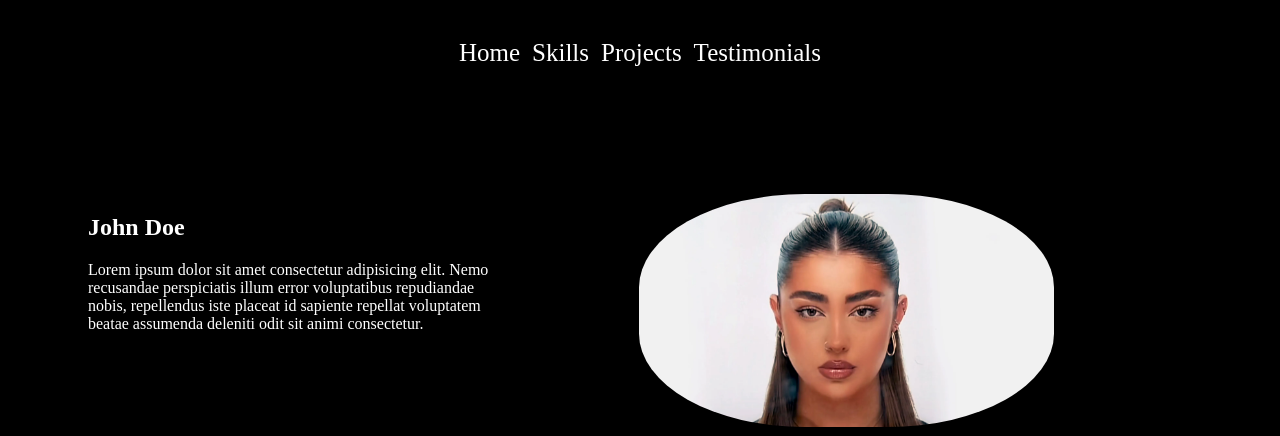
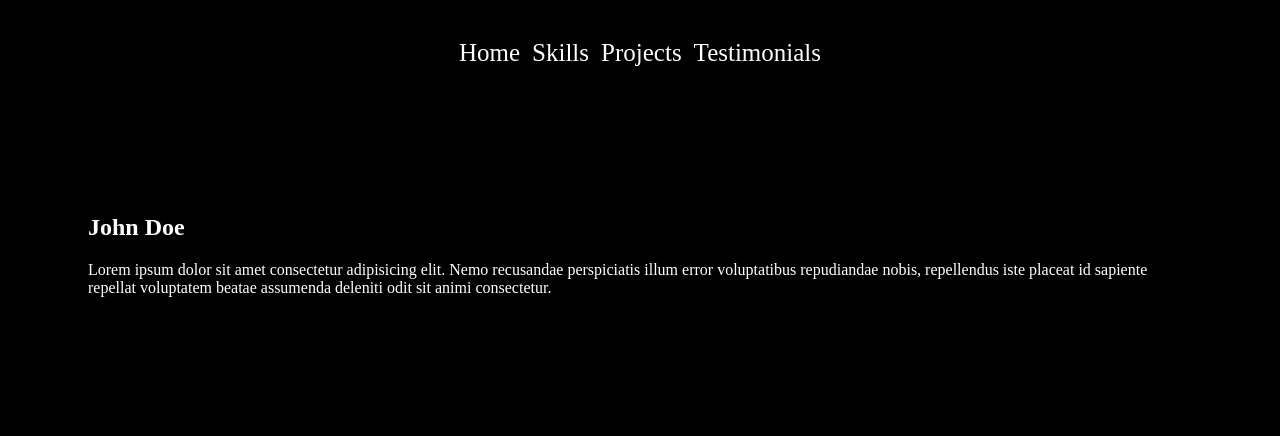
Before and after one commit to ismailmunyentwari9/collabo, a plain HTML site: page index.html in a window 1280 px wide. Shown: the top 436 px of the page. Drawn offline with Linux system fonts and the light colour scheme.

Commit message:
Add basic codes

```diff
--- a/index.html
+++ b/index.html
@@ -100,7 +100,7 @@
 
                 </div>
             <div class="pic">
-                <img src="./imgs/girkl.webp" alt="girl pic">
+                <!-- <img src="./imgs/girkl.webp" alt="girl pic"> -->
             </div>
             </div>
         </section>
```
